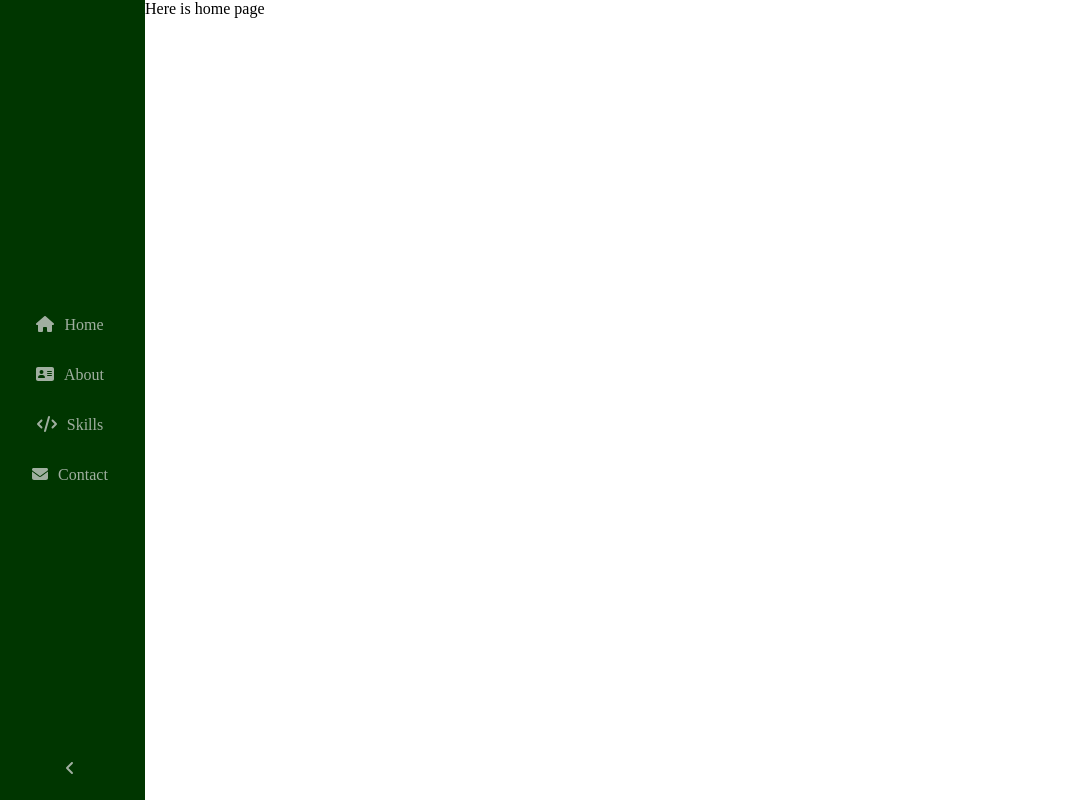
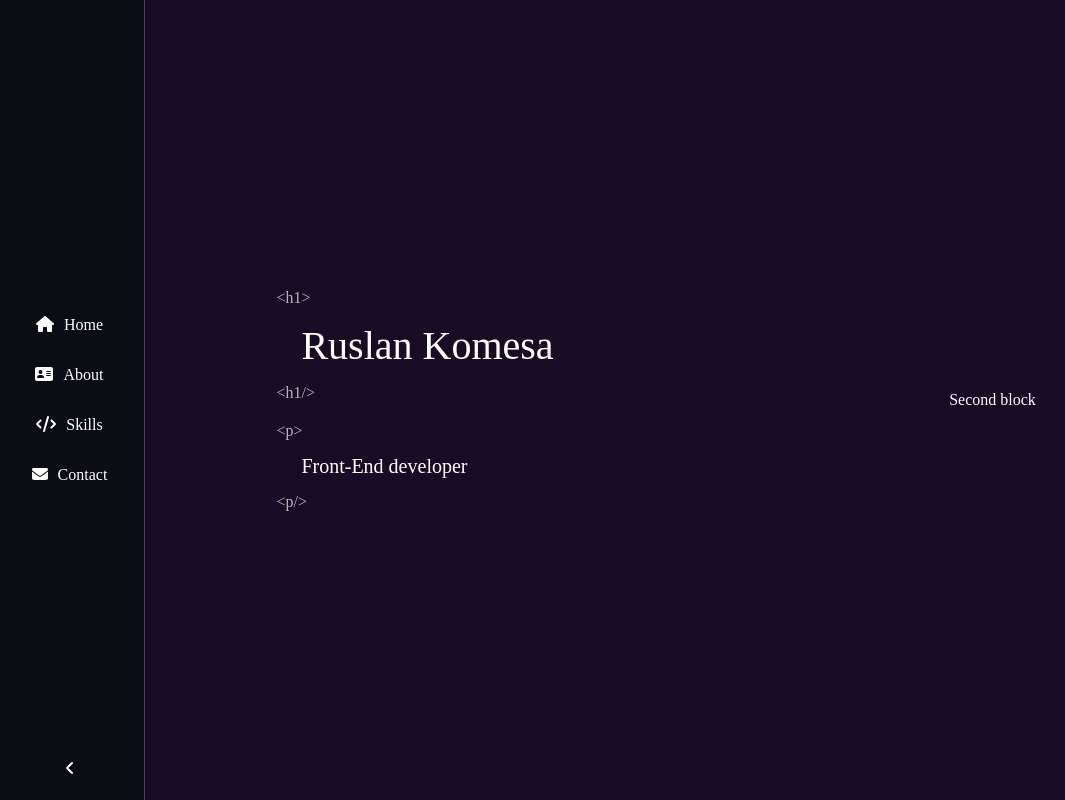
Before and after one commit to KoMeSa/portfolio-vue3, a Vue app: page / in a window 1280 px wide. Shown: the whole page, without its empty margins (5-1070 px from the left). Built offline with nearby package versions, Linux system fonts and the light colour scheme.

Commit message:
Added variables and new components.

```diff
--- a/package.json
+++ b/package.json
@@ -18,8 +18,8 @@
     "@vue/cli-plugin-router": "~5.0.0",
     "@vue/cli-plugin-vuex": "~5.0.0",
     "@vue/cli-service": "~5.0.0",
-    "sass": "^1.32.7",
-    "sass-loader": "^12.0.0"
+    "sass": "^1.53.0",
+    "sass-loader": "^12.6.0"
   },
   "browserslist": [
     "> 1%",
--- a/src/App.vue
+++ b/src/App.vue
@@ -10,5 +10,6 @@
   padding: 0;
   margin: 0;
   box-sizing: border-box;
+  color: $color-white;
 }
 </style>
--- /dev/null
+++ b/src/assets/scss/variables.scss
@@ -0,0 +1,58 @@
+$color-primary: #5900CC;
+$color-secondary: #73CC00;
+$color-black: #180B24;
+$color-gray: #B6B6B8;
+$color-lightgray: #DCDCDC;
+$color-light:#5E2A7A;
+$color-white: #FFFFFF;
+$color-whiteborder:#FEFDFA;
+$color-red: #F9555F;
+$color-green: #1EA112;
+
+$color-text: #E1E1E3;
+$color-text-black: #000000;
+$color-text-business-black: #474752;
+$color-background: #0B0C14;
+$color-background-white: #FFFFFF;
+$color-background-gray: #F8F8FC;
+$color-block:#15161E;
+$color-border:#262733;
+
+/*** Some unique colors ***/
+$color-dashboard-text-white: #FFFFFF;
+$color-button-hover: #680FDB;
+$color-button-active: #430099;
+$color-button-disabled: #8383A6;
+$color-input: #1F202A;
+$color-link-hover: #99F128;
+
+$sm: 576px;
+$md: 768px;
+$pad: 1024px;
+$lx: 1280px;
+$hd: 1920px;
+
+
+/** Services **/
+$color-bottle: #5900CC;
+$color-facebook: #437ABA;
+$color-twitter: #56B7ED;
+$color-twitch: #9946C0;
+$color-github: #23282D;
+$color-soundcloud: #FD531B;
+$color-reddit: #FF4500;
+$color-instagram: #ED0076;
+$color-youtube: #FF0B00;
+$color-linkedin: #0274B3;
+$color-pinterest: #CB2027;
+$color-mixcloud: #49596A;
+$color-bottle: linear-gradient(342deg, #6D2077 34.05%, #004C97 118.64%);
+$color-stackoverflow: #1763E1;
+$color-telegram: #54a9eb;
+$color-blockstack: #18252E;
+$color-whatsapp: #25D366;
+$color-wechat: #2DC100;
+$color-fbmessenger: #437ABA;
+$color-blockmatrix: #18252E;
+
+$animationDuration: .3s !default;
--- /dev/null
+++ b/src/components/TagText.vue
@@ -0,0 +1,47 @@
+<script setup>
+import { defineProps } from "vue";
+
+const props = defineProps({
+  text: {
+    type: String,
+    default: "Some text",
+  },
+  tag: {
+    type: String,
+    default: "h1",
+  },
+  fontSize: {
+    type: String,
+    default: "20px",
+  },
+  mBottom: {
+    type: String,
+    default: "0px",
+  },
+});
+</script>
+
+
+
+<template>
+  <div class="block__text" :style="{ 'margin-bottom': mBottom }">
+    <div class="block__text-tag">&#60;{{ tag }}&#62;</div>
+    <div class="block__text-title" :style="{ 'font-size': fontSize }">
+      {{ text }}
+    </div>
+    <div class="block__text-tag">&#60;{{ tag }}&#47;&#62;</div>
+  </div>
+</template>
+
+
+<style lang="scss" scoped>
+.block__text {
+  .block__text-title {
+    padding: 15px 25px;
+    color: $color-white;
+  }
+  .block__text-tag {
+    color: $color-gray;
+  }
+}
+</style>
--- a/src/components/sidebar/SideBar.vue
+++ b/src/components/sidebar/SideBar.vue
@@ -25,7 +25,8 @@ import {
   left: 0;
   bottom: 0;
   z-index: 1;
-  background: #003600;
+  background: $color-background;
+  border-right: 1px solid $color-text-business-black;
 
   box-sizing: border-box;
   transition: 0.3s ease;
--- a/src/components/sidebar/SideBarList.vue
+++ b/src/components/sidebar/SideBarList.vue
@@ -39,18 +39,21 @@ const props = defineProps({
     box-sizing: border-box;
     cursor: pointer;
     transition: 0.5s ease;
-    border-left: 1px solid transparent;
     border: 1px solid transparent;
     border-radius: 7px;
 
     &:hover {
-      border: 1px solid #37b453;
+      border: 1px solid $color-link-hover;
+      color: $color-link-hover;
       .sidebar__item-link {
-        color: #37b453;
+        color: $color-link-hover;
         svg {
           path {
-            fill: #37b453;
+            fill: $color-link-hover;
           }
+        }
+        span {
+          color: $color-link-hover;
         }
       }
     }
@@ -59,8 +62,14 @@ const props = defineProps({
       justify-content: flex-start;
       width: 100%;
       padding: 15px 10px;
-      color: #a0afa0;
+      color: $color-white;
       text-decoration: none;
+
+      svg {
+        path {
+          fill: $color-white;
+        }
+      }
 
       span {
         margin-left: 10px;
--- a/src/components/sidebar/ToggleItem.vue
+++ b/src/components/sidebar/ToggleItem.vue
@@ -25,10 +25,10 @@ const props = defineProps({
   height: 20px;
   width: 20px;
   transition: 0.3s ease;
-  color: #a0afa0;
+  color: $color-white;
 
   &:hover {
-    color: #37B453;
+    color:  $color-link-hover;
   }
 }
 .rotate-180 {
--- a/src/layouts/DefaultLayout.vue
+++ b/src/layouts/DefaultLayout.vue
@@ -5,21 +5,16 @@ import { sidebarWidth } from "@/helpers/stateSiddeBar";
 </script>
 
 <template>
-  <div class="default">
     <SideBar/>
-    <div class="main-container" :style="{ 'margin-left': sidebarWidth }">
+    <div class="content" :style="{ 'margin-left': sidebarWidth }">
       <router-view></router-view>
     </div>
-  </div>
 </template>
 
 
 <style lang="scss">
-.default {
-  // display: flex;
-  // flex-direction: row;
-  .main-container {
-    // padding: 0 50px;
+  .content {
+    transition: 0.3s ease;
+    background:  $color-black;
   }
-}
 </style>
--- a/src/views/HomeView.vue
+++ b/src/views/HomeView.vue
@@ -1,5 +1,24 @@
+<script setup>
+import TagText from '../components/TagText.vue'
+</script>
+
+
 <template>
-  <div class="home">
-        Here is home page
+  <div class="container">
+    <div>
+      <TagText text="Ruslan Komesa" fontSize="40px" mBottom="20px"></TagText>
+      <TagText text="Front-End developer" tag="p" fontSize="20px"></TagText>
+    </div>
+    <div>Second block</div>
   </div>
 </template>
+
+<style lang="scss" scoped>
+.container {
+  display: grid;
+  grid-template-columns: 1fr 1fr;
+  grid-template-rows: 100vh;
+  justify-items: center;
+  align-items: center;
+}
+</style>
--- /dev/null
+++ b/vue.config.js
@@ -0,0 +1,11 @@
+module.exports = {
+    css: {
+      loaderOptions: {
+        sass: {
+          additionalData: `
+            @import "@/assets/scss/variables.scss";
+          `
+        }
+      }
+    }
+  };
```
Also changed, not shown: 1 other file (tests, documents, lock files or other folders).
